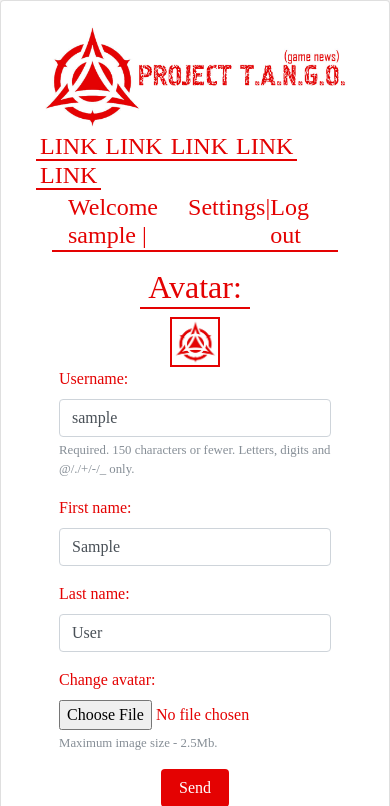
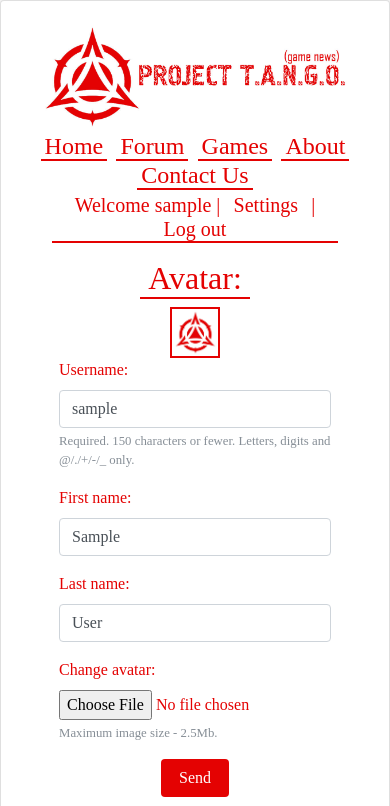
Before and after one commit to stPhoenix/projecttango, a Django app: page /account/settings/1/ in a window 390 px wide. Shown: the top 806 px of the page. Run offline with Django 3.2, Linux system fonts and the light colour scheme; the visitor is signed in with stand-in values (Sample User, id 1); data comes from the database, SQL or seed files in the repository; some libraries are stand-ins or nearby versions; some web fonts are replaced.

Commit message:
The design is more responsive to different screen sizes

```diff
--- a/project/news/templates/site/base_v0/base.html
+++ b/project/news/templates/site/base_v0/base.html
@@ -30,30 +30,30 @@
             </a>
           </header>
           <nav class="row" aria-label="Navigation">
-            <section class="col-12 col-md-12 col-sm-auto col-esd d-flex flex-wrap">
-              <ul class="nav d-flex mr-auto h4">
+            <section class="col-12 col-md-12 d-flex justify-content-center justify-content-md-between flex-wrap">
+              <ul class="nav d-inline-flex justify-content-around flex-wrap h4">
                 <li class="nav-item">
-                  <a href="#" class="border-bottom-line  px-1">LINK</a>
+                  <a href="#" class="border-bottom-line px-1">Home</a>
                 </li>
                 <li class="nav-item">
-                  <a href="#" class="border-bottom-line  px-1">LINK</a>
+                  <a href="#" class="border-bottom-line px-1">Forum</a>
                 </li>
                 <li class="nav-item">
-                  <a href="#" class="border-bottom-line  px-1">LINK</a>
+                  <a href="#" class="border-bottom-line px-1">Games</a>
                 </li>
                 <li class="nav-item">
-                  <a href="#" class="border-bottom-line  px-1">LINK</a>
+                  <a href="#" class="border-bottom-line px-1">About</a>
                 </li>
                 <li class="nav-item">
-                  <a href="#" class="border-bottom-line  px-1">LINK</a>
+                  <a href="#" class="border-bottom-line px-1">Contact Us</a>
                 </li>
               </ul>
-              <h4 class="d-inline-flex border-bottom-line padding-top px-3 mx-3 text-font">  {% if user.is_authenticated %}
+              <h5 class="d-inline-flex justify-content-around justify-content-md-end flex-wrap border-bottom-line padding-top px-3 mx-3 text-font">  {% if user.is_authenticated %}
                                                                                    Welcome {{user.username}} | <a href="{% url 'account:settings' user.pk %}"> Settings </a> | <a href="{% url 'logout'%}"> Log out</a>
                                                                                {% else %}
                                                                                    Welcome Guest | <a href="{% url 'login'%}"> Log in</a> | <a href="{% url 'account:sign_up'%}"> Sign up</a>
                                                                                {% endif %}
-              </h4>
+              </h5>
             </section>
           </nav>
           <main class="row justify-content-center">
```
